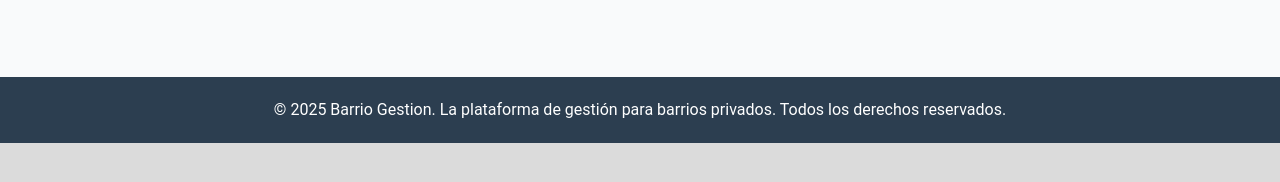
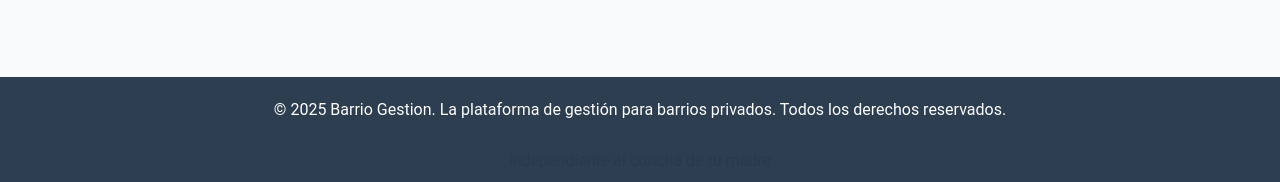
Before and after one commit to ByteCoderX/BarrioGestion_moyano, a plain HTML site: page index.html in a window 1280 px wide. Shown: the part 1754-1936 px from the top of the page. Before the commit the page ends 1897 px from the top, so only its background shows below. Drawn offline with Linux system fonts and the light colour scheme.

Commit message:
HOLA
PENE

```diff
--- a/index.html
+++ b/index.html
@@ -83,8 +83,16 @@
     </section>
 
     <!-- Pie de página -->
+     <style>
+        .cailcdtm{
+            color: #273a4d;
+        }
+     </style>
     <footer>
-        <p>&copy; 2025 Barrio Gestion. La plataforma de gestión para barrios privados. Todos los derechos reservados.</p>
+        <p> &copy; 2025 Barrio Gestion. La plataforma de gestión para barrios privados. Todos los derechos reservados.</p><br>
+        <p class="cailcdtm" title="Easter Egg #4
+- By: Loza">independiente al concha de tu madre</p>
+
     </footer>
 
     <!-- JavaScript para el menú fijo -->
```
